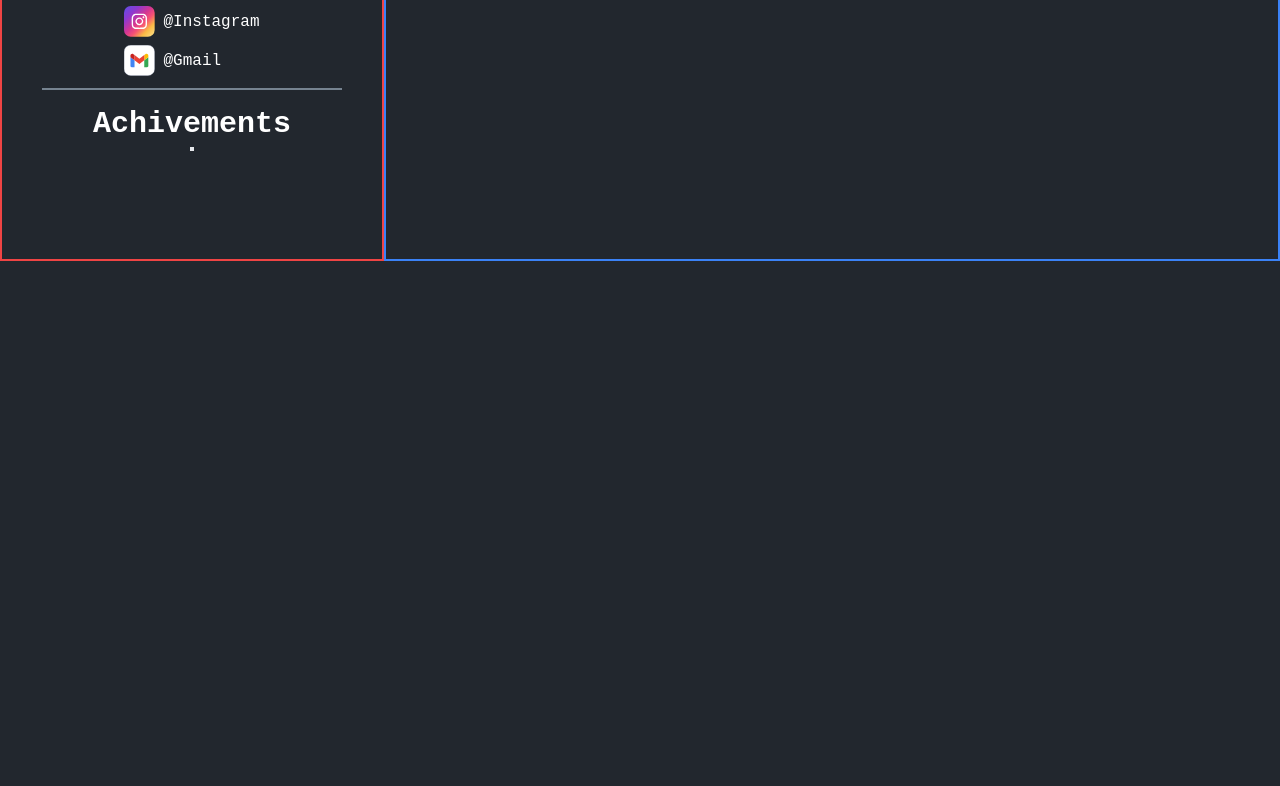
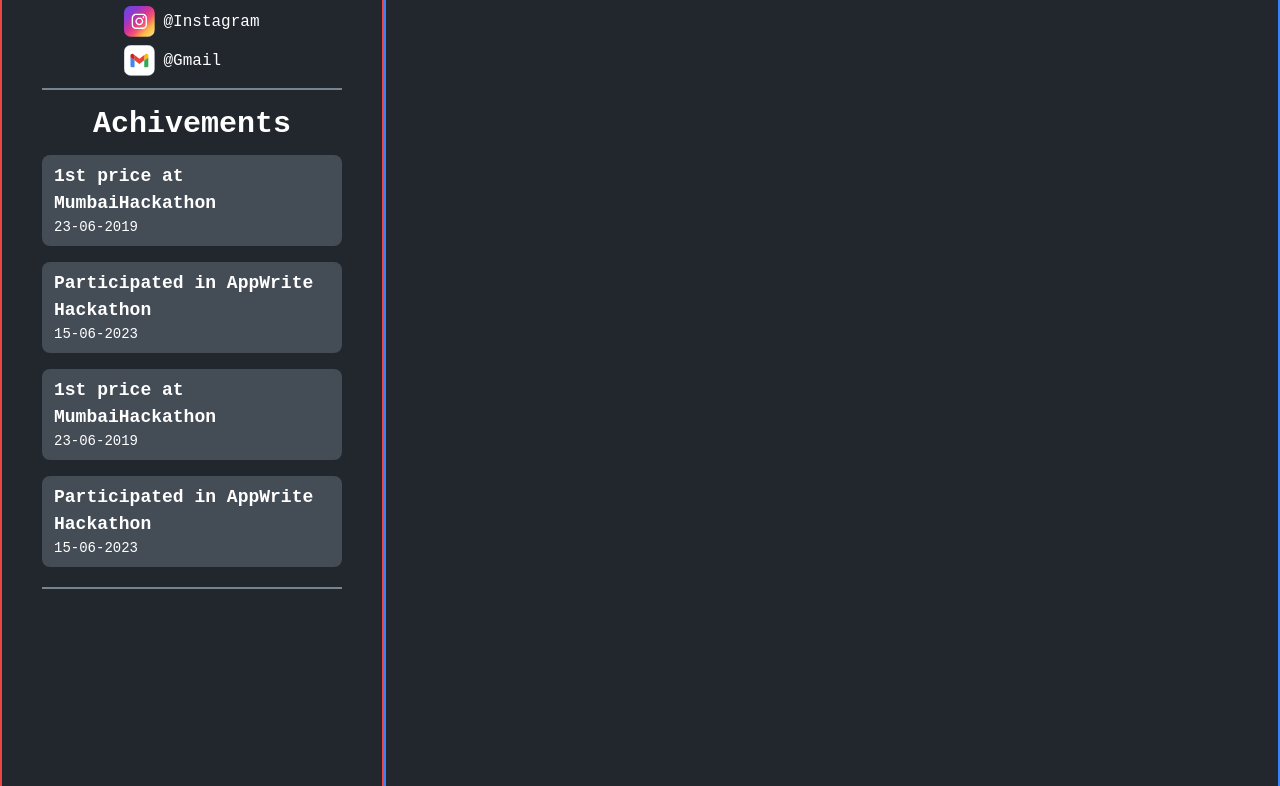
Before and after one commit to CodingAdda0506/PORTFOLIO, a Next.js app: page / in a window 1280 px wide. Shown: the part 539-1325 px from the top of the page. Before the commit the page ends 800 px from the top, so only its background shows below. Built offline with nearby package versions, Linux system fonts and the light colour scheme.

Commit message:
ACHIVEMENT: Done ✅

```diff
--- a/src/app/components/ProflieSection/Achivement.jsx
+++ b/src/app/components/ProflieSection/Achivement.jsx
@@ -1,4 +1,5 @@
-import React from 'react'
+import React from 'react';
+import SmallCard from './SmallCard';
 
 const Achivement = () => {
     return (
@@ -6,8 +7,11 @@ const Achivement = () => {
             <div className="font-bold text-[30px]">
                 Achivements
             </div>
-            <div className="border-2 ">
-
+            <div className="flex flex-col justify-center items-center">
+                <SmallCard title="1st price at MumbaiHackathon" date="23-06-2019" />
+                <SmallCard title="Participated in AppWrite Hackathon" date="15-06-2023" />
+                <SmallCard title="1st price at MumbaiHackathon" date="23-06-2019" />
+                <SmallCard title="Participated in AppWrite Hackathon" date="15-06-2023" />
             </div>
         </section>
     )
--- a/src/app/components/ProflieSection/SmallCard.jsx
+++ b/src/app/components/ProflieSection/SmallCard.jsx
@@ -0,0 +1,16 @@
+import React from 'react'
+
+const SmallCard = ({ title, date }) => {
+    return (
+        <div className="my-2 px-3 py-2 rounded-lg bg-[#444c56] w-[300px]">
+            <div className="font-bold text-[18px]">
+                {title}
+            </div>
+            <div className="font-light text-[14px]">
+                {date}
+            </div>
+        </div>
+    )
+}
+
+export default SmallCard
--- a/src/app/page.js
+++ b/src/app/page.js
@@ -7,16 +7,17 @@ import Socials from './components/ProflieSection/Socials';
 export default function Home() {
 	return (
 		<section className="flex justify-center items-center">
-			<section className="border-2 border-red-500 w-[30%] h-screen flex flex-col items-center">
+			<section className="border-2 border-red-500 w-[30%] h-[200vh] flex flex-col items-center">
 				<About />
 				<div className="my-3 w-[300px] border-[1px] border-[#768390]"></div>
 				<Socials />
 				<div className="my-3 w-[300px] border-[1px] border-[#768390]"></div>
 				<Achivement />
+				<div className="my-3 w-[300px] border-[1px] border-[#768390]"></div>
 				{/* <div className=""></div> */}
 				{/* <Experience /> */}
 			</section>
-			<section className="border-2 border-blue-500 w-[70%] h-screen">
+			<section className="border-2 border-blue-500 w-[70%] h-[200vh]">
 
 			</section>
 		</section>
```
